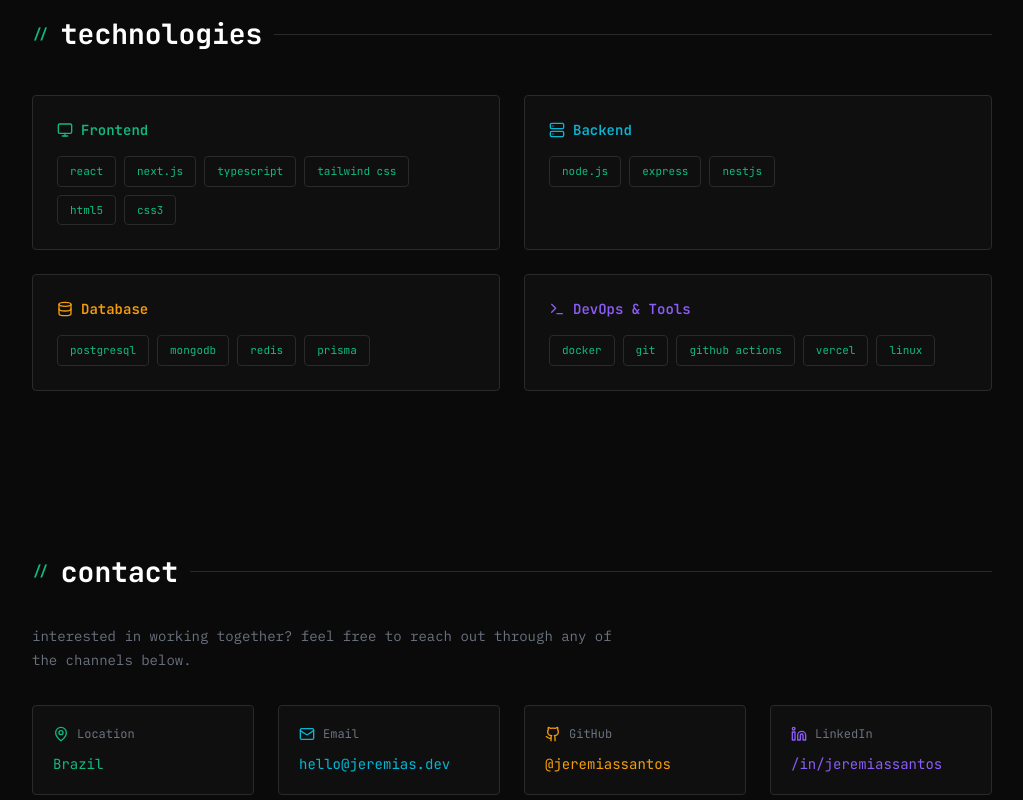
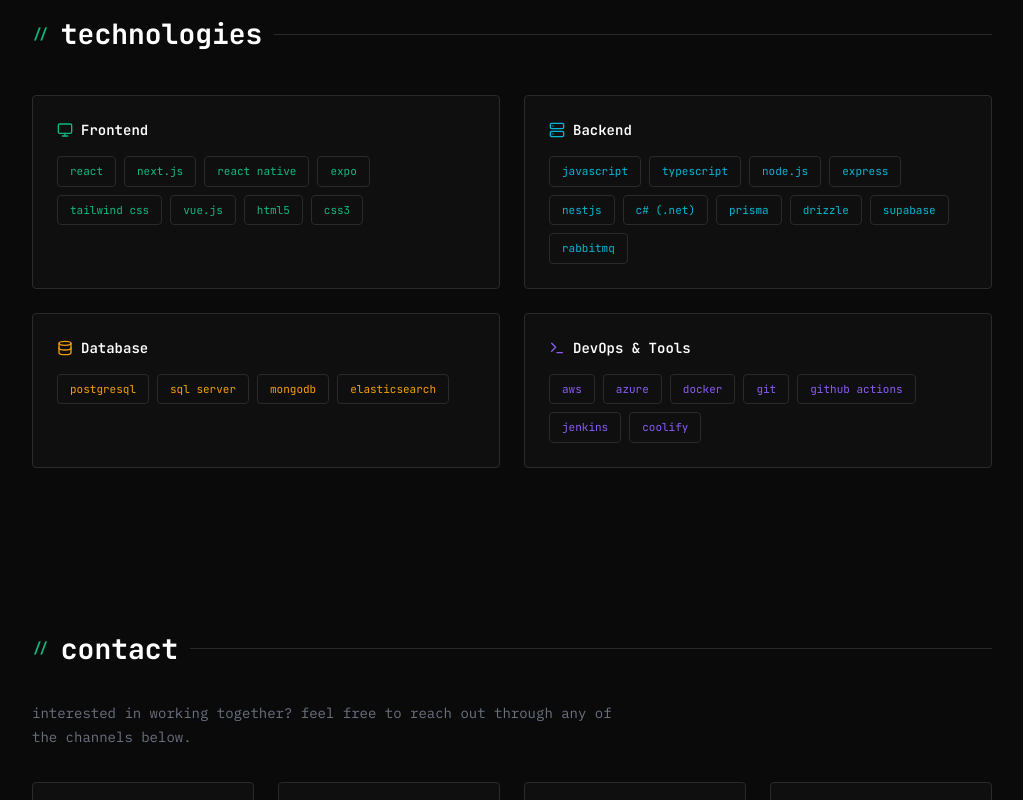
Before and after one commit to jeremiassnts/portfolio, a Next.js app: page /en in a window 1280 px wide. Shown: the part 2840-3640 px from the top of the page, without its empty margins (128-1151 px from the left). Built offline with nearby package versions, Linux system fonts and the light colour scheme.

Commit message:
feat: update profile links and technology card styling
Refresh contact links from resume data, expand listed technologies, and adjust technology cards so titles use theme emphasis while badges follow each category accent color.

Made-with: Cursor

```diff
--- a/src/components/sections/technologies-section.tsx
+++ b/src/components/sections/technologies-section.tsx
@@ -43,16 +43,22 @@ export function TechnologiesSection() {
         <div className="mt-10 grid grid-cols-2 gap-6">
           {technologies.map((category) => (
             <Card key={category.category} className="p-6">
-              <div
-                className={`mb-4 flex items-center gap-2 font-mono text-sm font-semibold ${colorClassByAccent[category.accentColor]}`}
-              >
-                <CategoryIcon icon={category.icon} />
-                <span>{t(`categories.${category.category}`)}</span>
+              <div className="mb-4 flex items-center gap-2 font-mono text-sm font-semibold">
+                <span className={colorClassByAccent[category.accentColor]}>
+                  <CategoryIcon icon={category.icon} />
+                </span>
+                <span className="text-foreground-emphasis">
+                  {t(`categories.${category.category}`)}
+                </span>
               </div>
 
               <div className="flex flex-wrap gap-2">
                 {category.items.map((item) => (
-                  <Badge key={item} size="lg">
+                  <Badge
+                    key={item}
+                    size="lg"
+                    className={colorClassByAccent[category.accentColor]}
+                  >
                     {item}
                   </Badge>
                 ))}
--- a/src/components/ui/badge.tsx
+++ b/src/components/ui/badge.tsx
@@ -7,7 +7,7 @@ const sizeStyles: Record<BadgeSize, string> = {
   lg: "px-3 py-1.5 text-[11px]",
 };
 
-/** Badge text is always accent-green. The color prop is for tech category headers (icon + title), not badge text. */
+/** Badge defaults to accent-green but can be overridden via className. */
 export interface BadgeProps {
   children: React.ReactNode;
   size?: BadgeSize;
--- a/src/data/profile.ts
+++ b/src/data/profile.ts
@@ -17,22 +17,22 @@ export const profile = {
       type: "email",
       icon: "mail",
       accentColor: "cyan",
-      value: "hello@jeremias.dev",
-      href: "mailto:hello@jeremias.dev",
+      value: "jeremiassnts3@gmail.com",
+      href: "mailto:jeremiassnts3@gmail.com",
     },
     {
       type: "github",
       icon: "github",
       accentColor: "amber",
-      value: "@jeremiassantos",
-      href: "https://github.com/jeremiassantos",
+      value: "jeremiassnts",
+      href: "https://github.com/jeremiassnts",
     },
     {
       type: "linkedin",
       icon: "linkedin",
       accentColor: "purple",
-      value: "/in/jeremiassantos",
-      href: "https://linkedin.com/in/jeremiassantos",
+      value: "in/jeremias-santos-b98674119",
+      href: "https://linkedin.com/in/jeremias-santos-b98674119",
     },
   ],
 } as const;
--- a/src/data/technologies.ts
+++ b/src/data/technologies.ts
@@ -12,24 +12,52 @@ export const technologies: TechnologyCategory[] = [
     category: "frontend",
     icon: "monitor",
     accentColor: "green",
-    items: ["react", "next.js", "typescript", "tailwind css", "html5", "css3"],
+    items: [
+      "react",
+      "next.js",
+      "react native",
+      "expo",
+      "tailwind css",
+      "vue.js",
+      "html5",
+      "css3",
+    ],
   },
   {
     category: "backend",
     icon: "server",
     accentColor: "cyan",
-    items: ["node.js", "express", "nestjs"],
+    items: [
+      "javascript",
+      "typescript",
+      "node.js",
+      "express",
+      "nestjs",
+      "c# (.net)",
+      "prisma",
+      "drizzle",
+      "supabase",
+      "rabbitmq",
+    ],
   },
   {
     category: "database",
     icon: "database",
     accentColor: "amber",
-    items: ["postgresql", "mongodb", "redis", "prisma"],
+    items: ["postgresql", "sql server", "mongodb", "elasticsearch"],
   },
   {
     category: "devops",
     icon: "terminal",
     accentColor: "purple",
-    items: ["docker", "git", "github actions", "vercel", "linux"],
+    items: [
+      "aws",
+      "azure",
+      "docker",
+      "git",
+      "github actions",
+      "jenkins",
+      "coolify",
+    ],
   },
 ];
--- a/src/messages/pt.json
+++ b/src/messages/pt.json
@@ -50,7 +50,7 @@
   "contact": {
     "title": "contato",
     "description": "interessado em trabalhar junto? fique a vontade para entrar em contato por qualquer um dos canais abaixo.",
-    "location": "Localizacao",
+    "location": "Localização",
     "email": "Email",
     "github": "GitHub",
     "linkedin": "LinkedIn",
```
